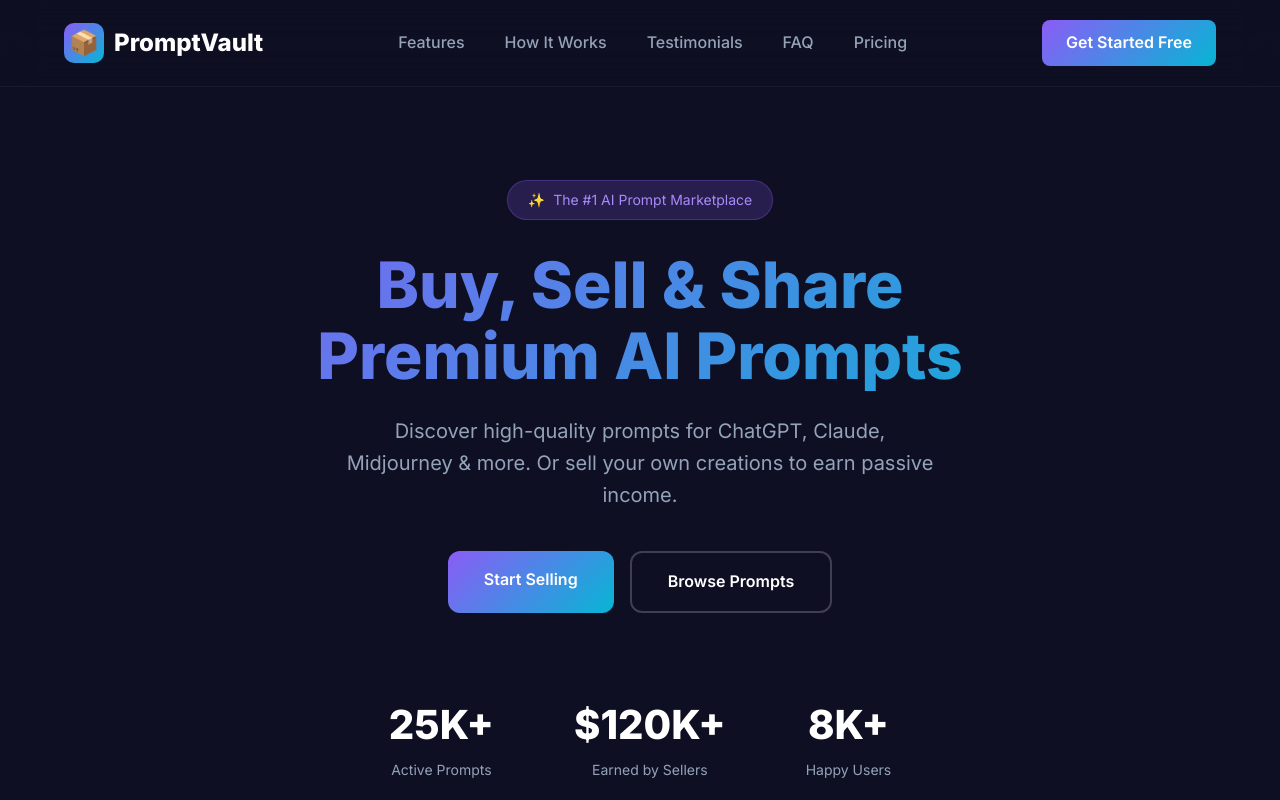
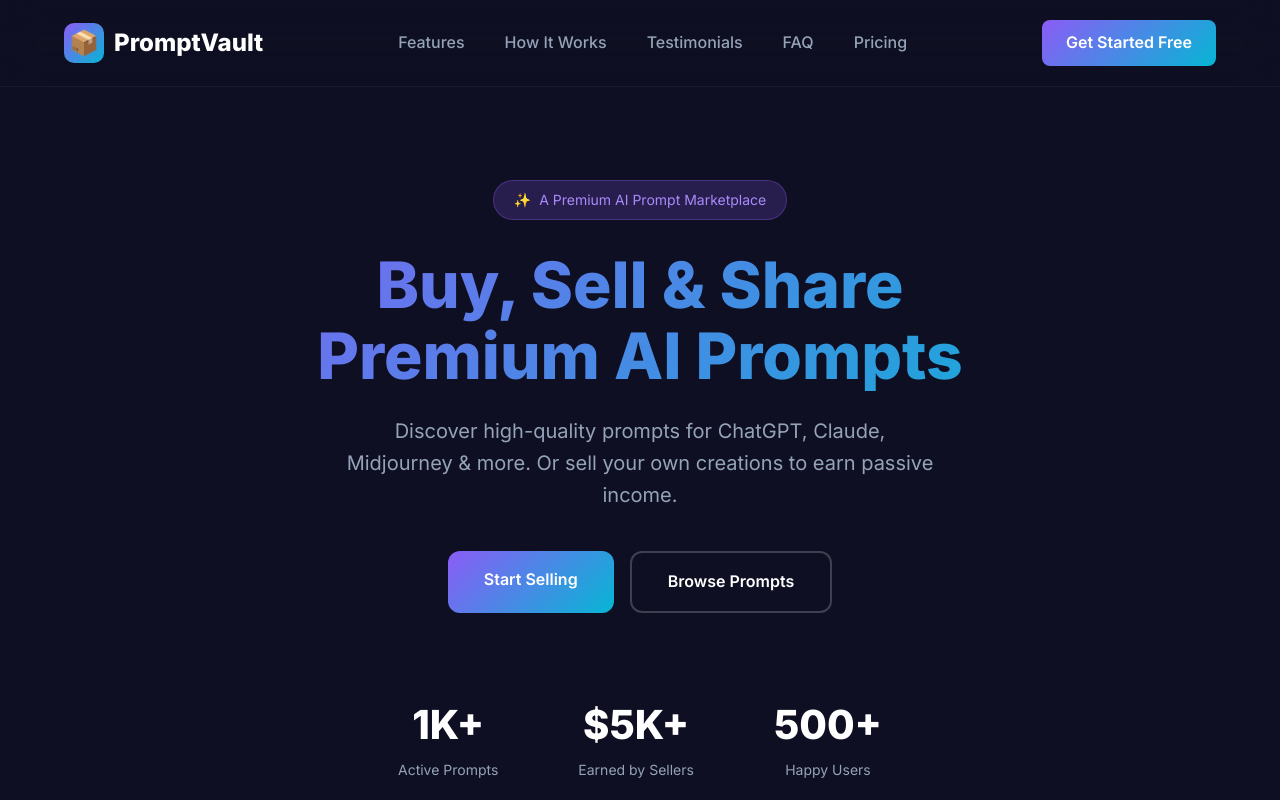
Before and after one commit to Anand200530/promptvault, a plain HTML site: page index.html in a window 1280 px wide. Shown: the top 800 px of the page. Drawn offline with Linux system fonts and the light colour scheme.

Commit message:
Remove false claims - now honest and accurate

```diff
--- a/index.html
+++ b/index.html
@@ -673,7 +673,7 @@
         <div class="container">
             <div class="hero-badge">
                 <span>✨</span>
-                The #1 AI Prompt Marketplace
+                A Premium AI Prompt Marketplace
             </div>
             <h1>Buy, Sell & Share<br>Premium AI Prompts</h1>
             <p>Discover high-quality prompts for ChatGPT, Claude, Midjourney & more. Or sell your own creations to earn passive income.</p>
@@ -683,15 +683,15 @@
             </div>
             <div class="stats-row">
                 <div class="stat-item">
-                    <span class="stat-number">25K+</span>
+                    <span class="stat-number">1K+</span>
                     <span class="stat-label">Active Prompts</span>
                 </div>
                 <div class="stat-item">
-                    <span class="stat-number">$120K+</span>
+                    <span class="stat-number">$5K+</span>
                     <span class="stat-label">Earned by Sellers</span>
                 </div>
                 <div class="stat-item">
-                    <span class="stat-number">8K+</span>
+                    <span class="stat-number">500+</span>
                     <span class="stat-label">Happy Users</span>
                 </div>
             </div>
```
